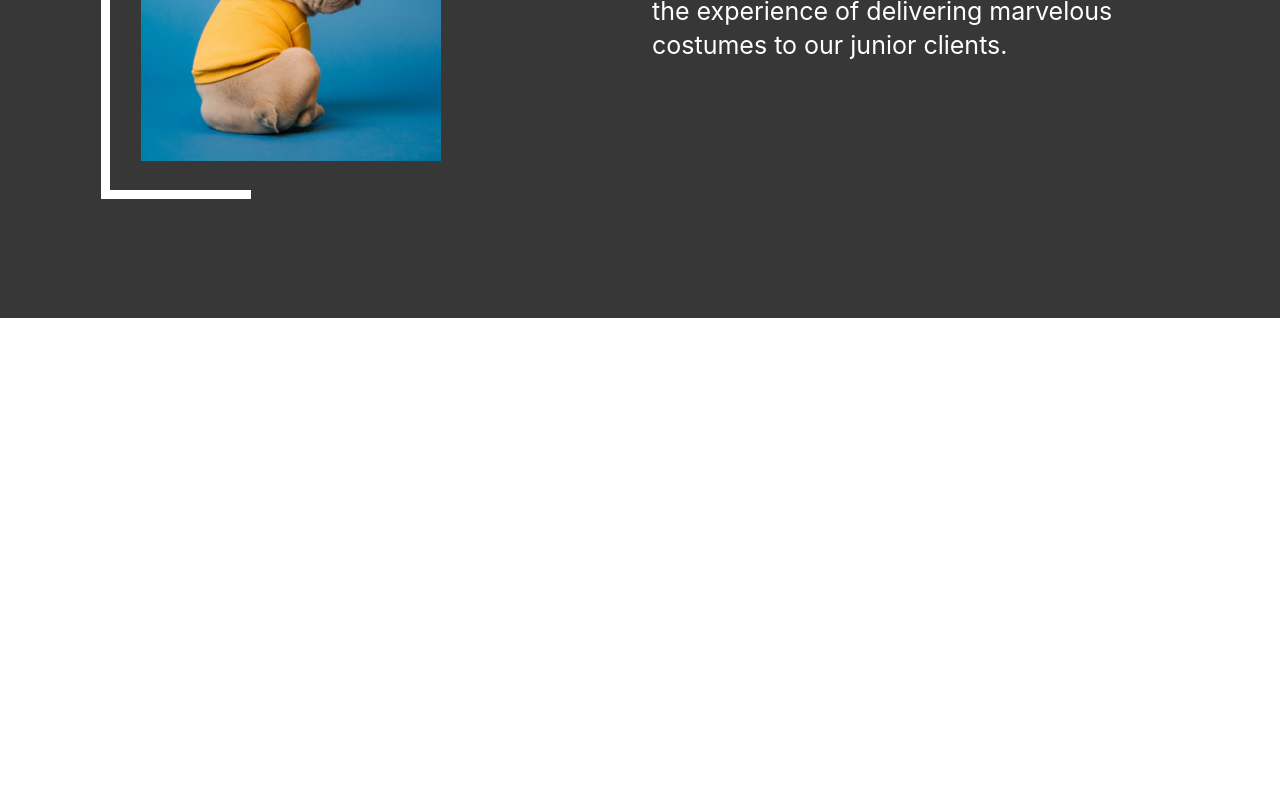
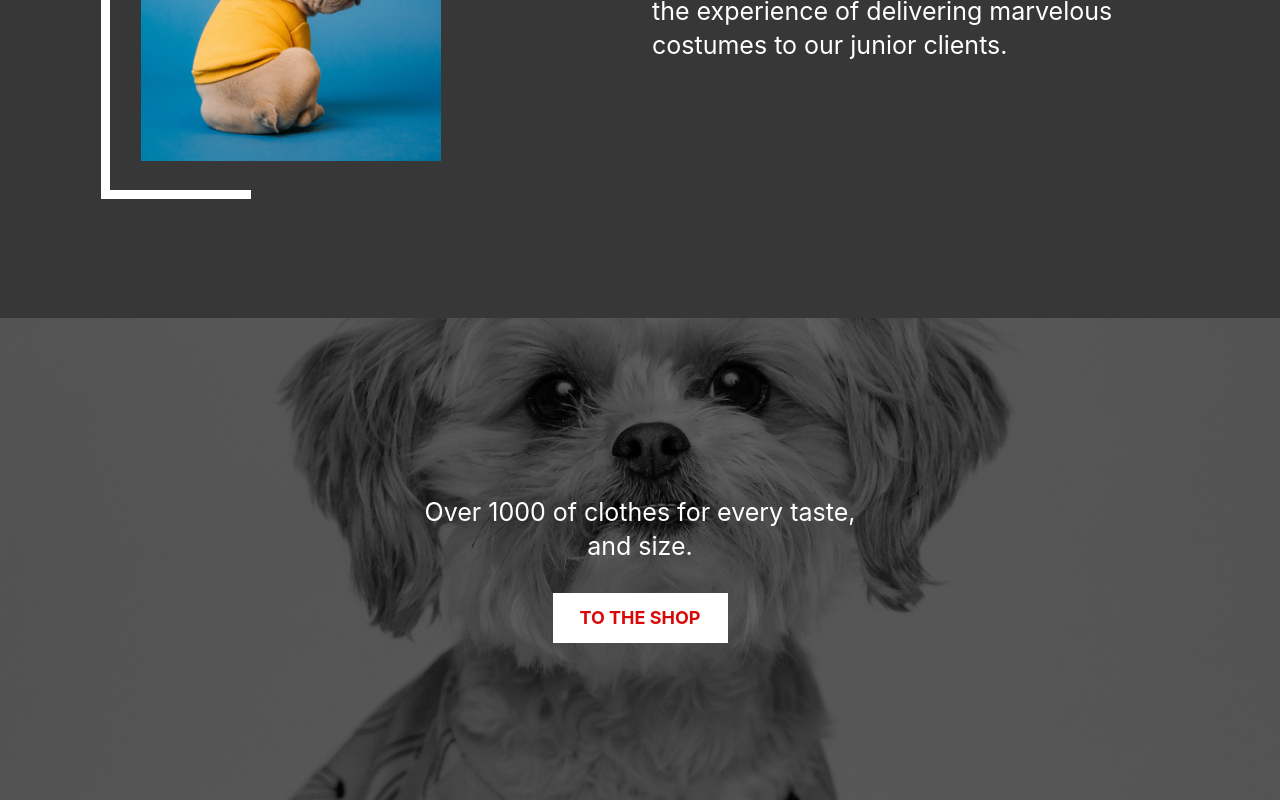
Before and after one commit to mr-nazarii/petClothesStore, a Next.js app: page / in a window 1280 px wide. Shown: the part 1048-1848 px from the top of the page. Before the commit the page ends 1366 px from the top, so only its background shows below. Built offline with nearby package versions, Linux system fonts and the light colour scheme.

Commit message:
add Shop Section

```diff
--- /dev/null
+++ b/components/ShopSection.tsx
@@ -0,0 +1,23 @@
+import Image from "next/image";
+import React from "react";
+import styles from "../styles/_ShopSection.module.scss";
+
+export const ShopSection = () => {
+  return (
+    <div className={styles.shopSection}>
+      <Image
+        alt="dog"
+        src={"/images/dogShop.jpg"}
+        layout="fill"
+        objectFit="cover"
+        className={styles.img}
+      />
+      <p className={styles.paragraph}>
+        Over 1000 of clothes for every taste, and size.
+      </p>
+      <a href="#link" className={styles.button}>
+        TO THE SHOP
+      </a>
+    </div>
+  );
+};
--- a/pages/index.tsx
+++ b/pages/index.tsx
@@ -3,12 +3,14 @@ import Head from "next/head";
 import Image from "next/image";
 import { About } from "../components/About";
 import { Header } from "../components/Header";
+import { ShopSection } from "../components/ShopSection";
 
 const Home: NextPage = () => {
   return (
     <>
       <Header />
       <About />
+      <ShopSection />
     </>
   );
 };
--- a/styles/_About.module.scss
+++ b/styles/_About.module.scss
@@ -56,15 +56,6 @@
   }
 
   .aboutParagraph {
-    flex: 1;
-    max-width: 467px;
-    font-size: 20px;
-    line-height: 34px;
-    color: $white;
-    z-index: 1;
-    margin: 20px;
-    @media (min-width: 891px) {
-      font-size: 25px;
-    }
+    @include paragraph;
   }
 }
--- a/styles/_Header.module.scss
+++ b/styles/_Header.module.scss
@@ -57,16 +57,6 @@
   }
 
   .button {
-    display: inline-block;
-    font-size: 16px;
-    line-height: 28px;
-    color: $red;
-    padding: 11px 27px;
-    font-weight: bolder;
-    background-color: $white;
-
-    @media (min-width: 440px) {
-      font-size: 18px;
-    }
+    @include button;
   }
 }
--- /dev/null
+++ b/styles/_ShopSection.module.scss
@@ -0,0 +1,21 @@
+@import "mixins.scss";
+@import "colors.scss";
+
+.shopSection {
+  @include section($gray);
+  flex-direction: column;
+  gap: 10px;
+
+  .button {
+    @include button;
+  }
+
+  .paragraph {
+    text-align: center;
+    @include paragraph;
+  }
+
+  .img {
+    filter: grayscale(100%) brightness(45%);
+  }
+}
--- a/styles/mixins.scss
+++ b/styles/mixins.scss
@@ -8,3 +8,31 @@
   position: relative;
   background-color: $backgroundColor;
 }
+
+@mixin button {
+  display: inline-block;
+  font-size: 16px;
+  line-height: 28px;
+  color: $red;
+  padding: 11px 27px;
+  font-weight: bolder;
+  background-color: $white;
+  z-index: 1;
+
+  @media (min-width: 440px) {
+    font-size: 18px;
+  }
+}
+
+@mixin paragraph {
+  flex: 1;
+  max-width: 467px;
+  font-size: 20px;
+  line-height: 34px;
+  color: $white;
+  z-index: 1;
+  margin: 20px;
+  @media (min-width: 891px) {
+    font-size: 25px;
+  }
+}
```
Also changed, not shown: public/images/dogShop.jpg (renamed from public/images/dogContacts.jpg).
